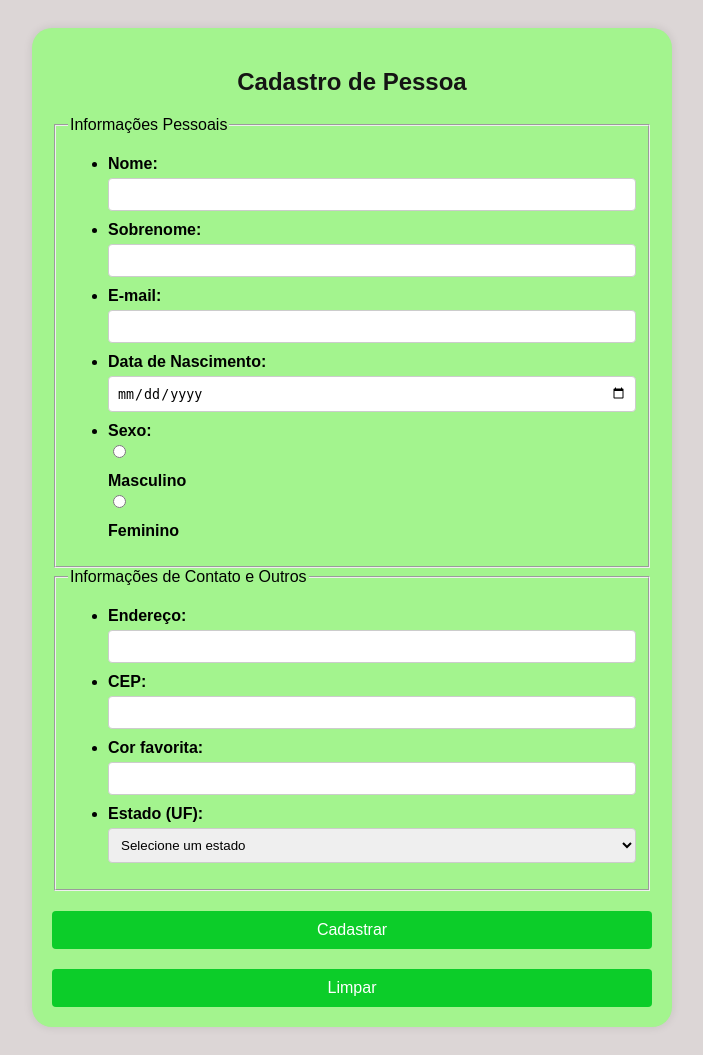
After one commit to kauanfaust30/desenweb12025, a PHP site: page /pratica3.html in a window 1280 px wide. The commit adds this page. Shown: the whole page, without its empty margins (288-991 px from the left). Run offline with PHP 8.4, Linux system fonts and the light colour scheme.

Commit message:
Adicionado formulário de cadastro com validação e estilização, incluindo novos arquivos CSS para melhor apresentação.

```diff
--- a/aula3/estilo1.css
+++ b/aula3/estilo1.css
@@ -22,7 +22,7 @@
             font-weight: bold;
         }
         .info{
-            background-color: #6a6969;
+            background-color: #413f3f;
             color:#080808;
             border-style: double;
         }
--- /dev/null
+++ b/aula3/estilo3.css
@@ -0,0 +1,79 @@
+body {
+    font-family: Arial, sans-serif;
+    padding: 20px;
+    background-color: #dcd6d6;
+}
+
+.container {
+    background-color: #a3f48e;
+    padding: 20px;
+    border-radius: 20px;
+    box-shadow: 0 0 10px rgba(0, 0, 0, 0.1);
+    max-width: 600px;
+    margin: auto;
+}
+
+h2 {
+    text-align: center;
+    color: #151414;
+}
+
+label {
+    display: block;
+    margin-top: 10px;
+    font-weight: bold;
+}
+
+input, select {
+    width: 100%;
+    padding: 8px;
+    margin-top: 5px;
+    border: 1px solid #ccc;
+    border-radius: 4px;
+    box-sizing: border-box;
+}
+
+input[type="radio"] {
+    width: auto;
+    margin-right: 5px;
+}
+
+.radio-group label {
+    display: inline;
+}
+
+.radio-group {
+    margin-top: 10px;
+}
+
+input[type=submit]:hover {
+    background-color: #047c14;
+}
+
+input[type=submit]{
+    width: 100%;
+    padding: 10px;
+    margin-top: 20px;
+    background-color: #0ccd29;
+    color: white;
+    border: none;
+    border-radius: 4px;
+    cursor: pointer;
+    font-size: 16px;
+}
+
+input[type=reset]{
+    width: 100%;
+    padding: 10px;
+    margin-top: 20px;
+    background-color: #0ccd29;
+    color: white;
+    border: none;
+    border-radius: 4px;
+    cursor: pointer;
+    font-size: 16px;
+}
+
+input[type=reset]:hover {
+    background-color: #047c14;
+}
--- /dev/null
+++ b/aula3/pratica3.html
@@ -0,0 +1,103 @@
+<!DOCTYPE html>
+<html lang="pt-br">
+<head>
+    <meta charset="UTF-8">
+    <meta name="viewport" content="width=device-width, initial-scale=1.0">
+    <title>Formulário de Cadastro</title>
+    <link rel="stylesheet" href="estilo3.css">
+</head>
+<body>
+
+<div class="container">
+    <h2>Cadastro de Pessoa</h2>
+    <form action="cadastro.php" method="POST">
+
+        <fieldset>
+            <legend>Informações Pessoais</legend>
+            <ul>
+                <li>
+                    <label>Nome:</label>
+                    <input type="text" id="nome" name="nome" required maxlength="100">
+                </li>
+                <li>
+                    <label>Sobrenome:</label>
+                    <input type="text" id="sobrenome" name="sobrenome" required maxlength="100">
+                </li>
+                <li>
+                    <label>E-mail:</label>
+                    <input type="email" id="email" name="email" required>
+                </li>
+                <li>
+                    <label>Data de Nascimento:</label>
+                    <input type="date" id="data-nascimento" name="data-nascimento" min="1920-01-01" max="2024-08-23" required>
+                </li>
+                <li>
+                    <label>Sexo:</label>
+                    <div class="radio-grupo">
+                        <input type="radio" id="masculino" name="sexo" value="masculino">
+                        <label for="masculino">Masculino</label>
+                        <input type="radio" id="feminino" name="sexo" value="feminino">
+                        <label for="feminino">Feminino</label>
+                </li>
+            </ul>
+        </fieldset>
+
+        <fieldset>
+            <legend>Informações de Contato e Outros</legend>
+            <ul>
+                <li>
+                    <label>Endereço:</label>
+                    <input type="text" id="endereco" name="endereco" maxlength="200">
+                </li>
+                <li>
+                    <label>CEP:</label>
+                    <input type="text" id="cep" name="cep" maxlength="10">
+                </li>
+                <li>
+                    <label>Cor favorita:</label>
+                    <input type="text" id="cor-favorita" name="cor-favorita">
+                </li>
+                <li>
+                    <label>Estado (UF):</label>
+                    <select id="estado" name="estado">
+                        <option value="">Selecione um estado</option>
+                        <option value="AC">Acre</option>
+                        <option value="AL">Alagoas</option>
+                        <option value="AP">Amapá</option>
+                        <option value="AM">Amazonas</option>
+                        <option value="BA">Bahia</option>
+                        <option value="CE">Ceará</option>
+                        <option value="DF">Distrito Federal</option>
+                        <option value="ES">Espírito Santo</option>
+                        <option value="GO">Goiás</option>
+                        <option value="MA">Maranhão</option>
+                        <option value="MT">Mato Grosso</option>
+                        <option value="MS">Mato Grosso do Sul</option>
+                        <option value="MG">Minas Gerais</option>
+                        <option value="PA">Pará</option>
+                        <option value="PB">Paraíba</option>
+                        <option value="PR">Paraná</option>
+                        <option value="PE">Pernambuco</option>
+                        <option value="PI">Piauí</option>
+                        <option value="RJ">Rio de Janeiro</option>
+                        <option value="RN">Rio Grande do Norte</option>
+                        <option value="RS">Rio Grande do Sul</option>
+                        <option value="RO">Rondônia</option>
+                        <option value="RR">Roraima</option>
+                        <option value="SC">Santa Catarina</option>
+                        <option value="SP">São Paulo</option>
+                        <option value="SE">Sergipe</option>
+                        <option value="TO">Tocantins</option>
+                    </select>
+                </li>
+            </ul>
+        </fieldset>
+
+        <input type="submit" value="Cadastrar">
+        <input type="reset" value="Limpar">
+
+    </form>
+</div>
+
+</body>
+</html>
```
Also changed, not shown: aula2/pratica2.html (+5 -2 lines), aula3/estilo2.css (added, +63 -0 lines), aula3/pratica2.html (added, +77 -0 lines), 1 other file.
